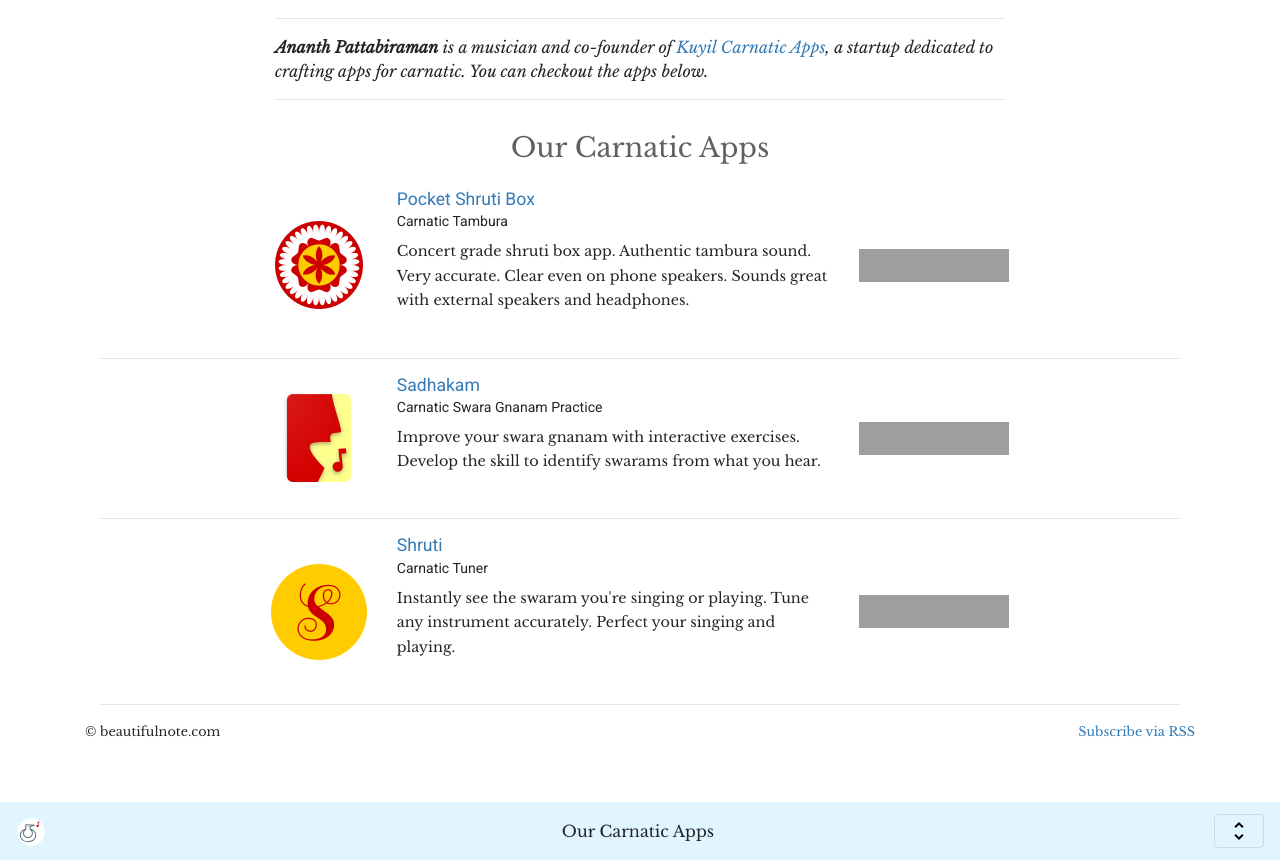
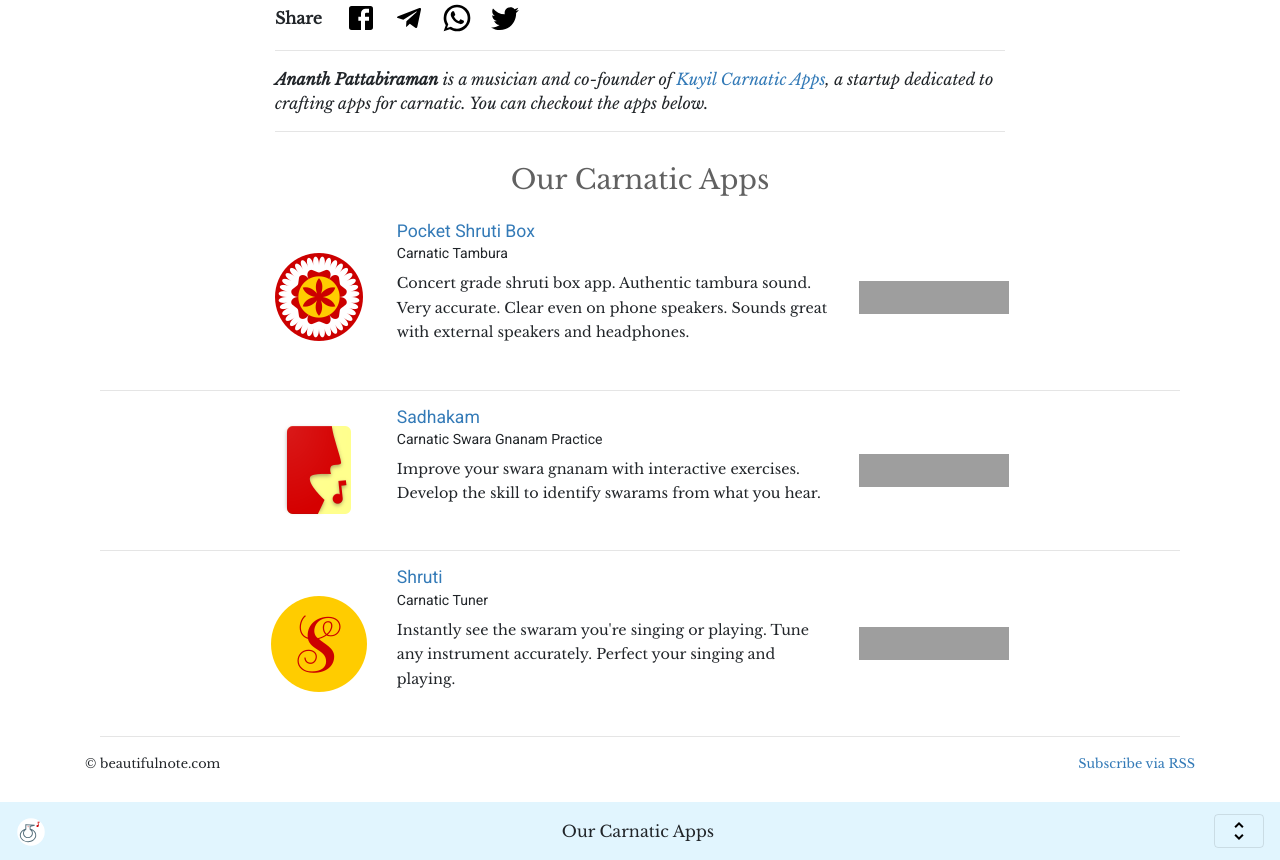
Before and after one commit to ananthp/beautifulnote, a Jekyll site: the page built from blog/_posts/2014-12-15-nu-1.markdown, in a window 1280 px wide and 1216 px high, cut to the strip 356-1216 px from the top of the window. Built offline with Jekyll 4.4.1, drawn with Linux system fonts in a browser that asks for light colours; grey boxes are pictures that could not be loaded.

Commit message:
added social share buttons for posts

```diff
--- /dev/null
+++ b/_includes/share-post.html
@@ -0,0 +1,26 @@
+{% assign share-icon-size=32 %}
+<div class='row align-items-center justify-content-start'>
+    <div class='col-auto'>
+        <b>Share</b>
+    </div>
+    <div class='col-auto px-2'>
+        <a {{ site.new_tab }} href='https://www.facebook.com/sharer.php?u={{ page.url | absolute_url }}'>
+            <img src='/images/ic_facebook-box.svg' width='{{ share-icon-size }}' height='{{ share-icon-size }}' />
+        </a>
+    </div>
+    <div class='col-auto px-2'>
+        <a {{ site.new_tab }} href='https://telegram.me/share/url?url={{ page.url | absolute_url }}'>
+            <img src='/images/ic_telegram.svg' width='{{ share-icon-size }}' height='{{ share-icon-size }}' />
+        </a>
+    </div>
+    <div class='col-auto px-2'>
+        <a {{ site.new_tab }} href='https://api.whatsapp.com/send?text={{ page.title | uri_escape }} {{ page.url | absolute_url }}'>
+            <img src='/images/ic_whatsapp.svg' width='{{ share-icon-size }}' height='{{ share-icon-size }}' />
+        </a>
+    </div>
+    <div class='col-auto px-2'>
+        <a {{ site.new_tab }} href='https://twitter.com/intent/tweet?url={{ page.url | absolute_url }}&text={{ page.title | uri_escape }}'>
+            <img src='/images/ic_twitter.svg' width='{{ share-icon-size }}' height='{{ share-icon-size }}' />
+        </a>
+    </div>
+</div>
--- a/_layouts/post.html
+++ b/_layouts/post.html
@@ -16,3 +16,4 @@
   </header>
 {{ content }}
 </article>
+{% include share-post.html %}
```
Also changed, not shown: images/ic_facebook-box.svg (added), images/ic_facebook.svg (added), images/ic_telegram.svg (added), images/ic_twitter.svg (added), images/ic_whatsapp.svg (added).
